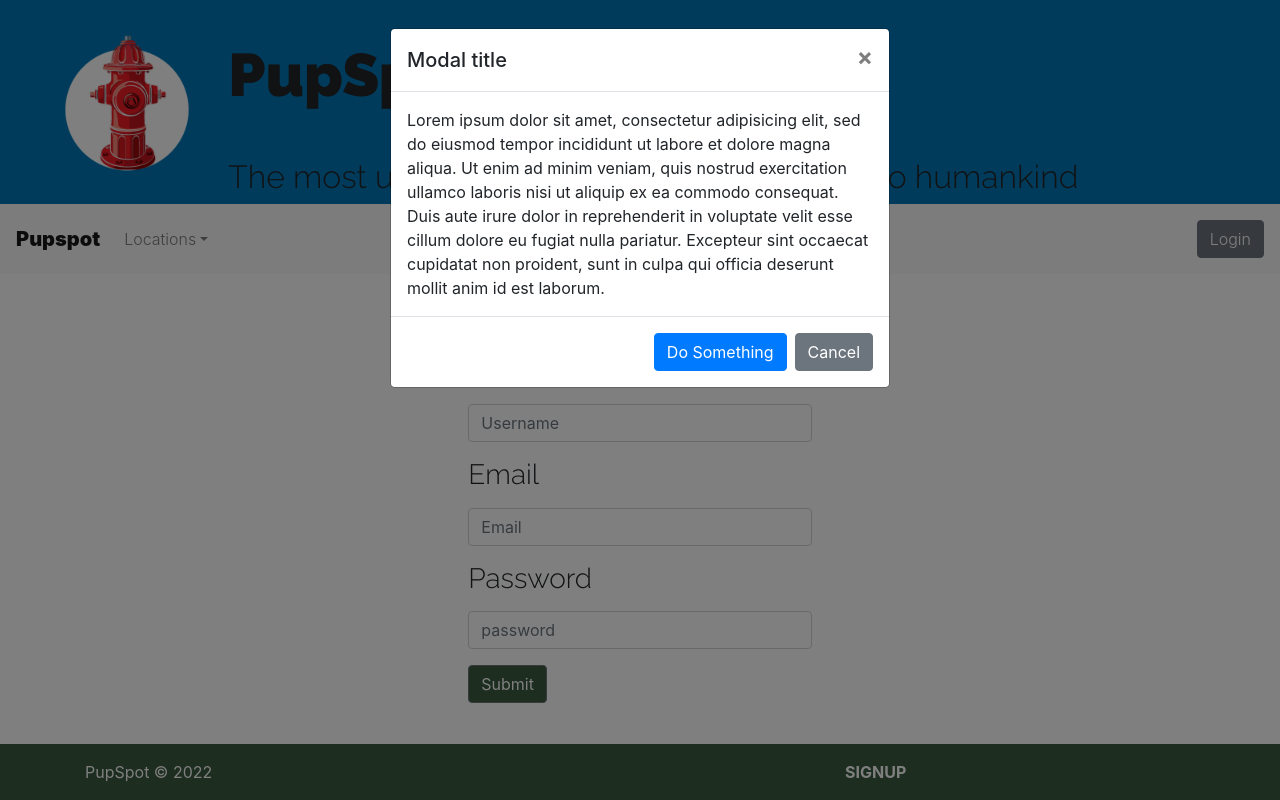
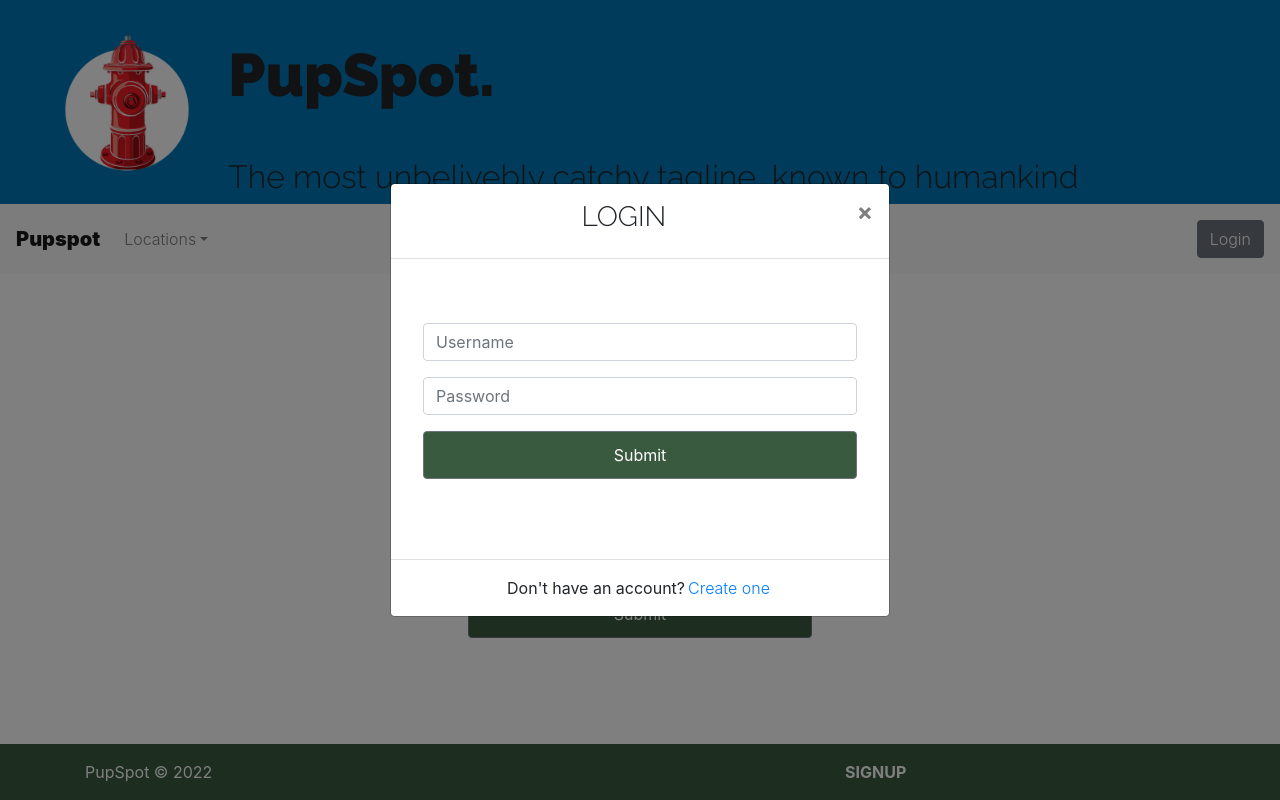
Before and after one commit to davelandey/pupspot, a React (Create React App) app in the folder client/: page /signup in a window 1280 px wide. Both pictures are taken after a click on the button "Login". Built offline with nearby package versions, Linux system fonts and the light colour scheme.

Commit message:
reconfigured signup and login

```diff
--- a/client/src/App.css
+++ b/client/src/App.css
@@ -42,6 +42,7 @@ h3 {
 /* -----COLOR THEME----- */
 /* https://www.freecodecamp.org/news/how-to-easily-create-themes-with-css-variables-2d0f4cfa5b9a/ */
 :root {
+  /* colors */
   --blue: #0077B6;
   --green: #3A5A40;
   --yellow: #FFB703;
--- a/client/src/components/Footer/Footer.css
+++ b/client/src/components/Footer/Footer.css
@@ -14,5 +14,5 @@
   font-weight: bold;
 }
 
-.copyright {
-}
+/* .copyright {
+} */
--- a/client/src/components/Login/Login.jsx
+++ b/client/src/components/Login/Login.jsx
@@ -1,10 +1,17 @@
-import React, { useState } from 'react';
-import { Button, Modal, ModalHeader, ModalBody, ModalFooter, Input,
+import React, { useState } from "react";
+import {
+  Button,
+  Modal,
+  ModalHeader,
+  ModalBody,
+  ModalFooter,
+  Input,
   Label,
   Form,
-    FormGroup, } from 'reactstrap';
+  FormGroup,
+} from "reactstrap";
 import { NavLink } from "react-router-dom";
-
+import "./login.css";
 
 const Login = (args) => {
   const [modal, setModal] = useState(false);
@@ -14,7 +21,7 @@ const Login = (args) => {
 
   const changeBackdrop = (e) => {
     let { value } = e.target;
-        if (value !== 'static') {
+    if (value !== "static") {
       value = JSON.parse(value);
     }
     setBackdrop(value);
@@ -25,42 +32,67 @@ const Login = (args) => {
   };
 
   return (
-
     <>
-    <Button onClick={toggle} >
+      <Button onClick={toggle}>
         {" "}
         {/* Removed from below: to={"/login"} */}
-              <NavLink className="login-button" >Login</NavLink>
+        <NavLink className="login-button">Login</NavLink>
       </Button>
 
+      <Form>
+        <Modal
+          isOpen={modal}
+          toggle={toggle}
+          backdrop={"static"}
+          keyboard={false}
+          centered={true}
+          {...args}
+        >
+          <ModalHeader className="modal-header" toggle={toggle}>
+            <span className="modal-header-text">
+              <h3>LOGIN</h3>
+            </span>
+          </ModalHeader>
+          <ModalBody>
+            <FormGroup>
+              <Input
+                id="Username"
+                name="Username"
+                placeholder="Username"
+                type="Username"
+              />
+            </FormGroup>
 
-    <Modal isOpen={modal} toggle={toggle} backdrop={'static'} keyboard={ false } {...args}>
-        <ModalHeader toggle={toggle}>Modal title</ModalHeader>
-        <ModalBody>
-          Lorem ipsum dolor sit amet, consectetur adipisicing elit, sed do
-          eiusmod tempor incididunt ut labore et dolore magna aliqua. Ut enim ad
-          minim veniam, quis nostrud exercitation ullamco laboris nisi ut
-          aliquip ex ea commodo consequat. Duis aute irure dolor in
-          reprehenderit in voluptate velit esse cillum dolore eu fugiat nulla
-          pariatur. Excepteur sint occaecat cupidatat non proident, sunt in
-          culpa qui officia deserunt mollit anim id est laborum.
+            <FormGroup>
+              <Input
+                id="Password"
+                name="password"
+                placeholder="Password"
+                type="password"
+              />
+              <div className="btn-container">
+                <Button onClick={toggle} className="submitButton">
+                  Submit
+                </Button>
+              </div>
+            </FormGroup>
           </ModalBody>
-        <ModalFooter>
-          <Button color="primary" onClick={toggle}>
-            Do Something
-          </Button>{' '}
-          <Button color="secondary" onClick={toggle}>
-            Cancel
-          </Button>
+          <ModalFooter className="no-account-section">
+            Don't have an account?
+            <NavLink
+              onClick={toggle}
+              activeClassName="active"
+              className="nav-link"
+              id="signup-nav-link"
+              to={"/signup"}
+            >
+              Create one
+            </NavLink>
           </ModalFooter>
         </Modal>
-
-
-
-
+      </Form>
     </>
   );
-
-}
+};
 
 export default Login;
--- a/client/src/components/Login/login.css
+++ b/client/src/components/Login/login.css
@@ -0,0 +1,40 @@
+.modal-body {
+    padding: 4em 2em !important;
+
+}
+
+.no-account-section {
+    display: flex;
+    justify-content: center;
+}
+
+/* Font styles & text formatting on form */
+.modal-header h5{ width: 100%; text-align: center; }
+
+.modal-header-text{
+    display: flex;
+justify-content: center;
+}
+
+.btn-container {
+    display: flex;
+    justify-content: center;
+    padding-top: 1em;
+}
+
+.submitButton {
+    width: 100%;
+    height: 3em;
+}
+
+.modal-footer{
+display: flex;
+justify-content: center !important;
+padding: 1em !important;
+}
+
+#signup-nav-link {
+    padding: 0 3px;
+    margin: 0;
+
+}
--- a/client/src/components/Signup/Signup.css
+++ b/client/src/components/Signup/Signup.css
@@ -10,3 +10,9 @@
 .signUpForm {
   font-weight: bold;
 }
+
+.signup-header {
+  display: flex;
+  justify-content: center;
+  padding: 1em;
+}
--- a/client/src/components/Signup/Signup.jsx
+++ b/client/src/components/Signup/Signup.jsx
@@ -13,10 +13,12 @@ const Signup = (props) => {
           <Col className="signUpFormCol">
             {" "}
             <Form>
+<div className="signup-header">
+
+              <h3>SIGN UP</h3>
+</div>
+
               <FormGroup>
-                <Label for="Username">
-                  <h3>Username</h3>
-                </Label>
                 <Input
                   id="Username"
                   name="Username"
@@ -25,9 +27,7 @@ const Signup = (props) => {
                 />
               </FormGroup>
               <FormGroup>
-                <Label for="Email">
-                  <h3>Email</h3>
-                </Label>
+
                 <Input
                   id="Email"
                   name="email"
@@ -36,13 +36,11 @@ const Signup = (props) => {
                 />
               </FormGroup>
               <FormGroup>
-                <Label for="Password">
-                  <h3>Password</h3>
-                </Label>
+
                 <Input
                   id="Password"
                   name="password"
-                  placeholder="password"
+                  placeholder="Password"
                   type="password"
                 />
               </FormGroup>
```
Lines whose indentation alone changed are shown as unchanged.
